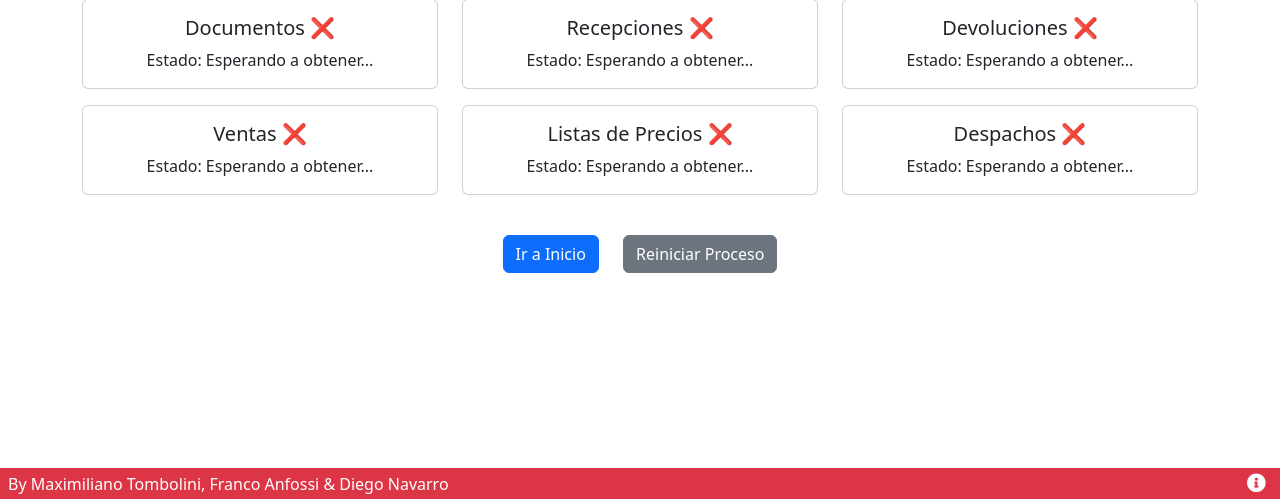
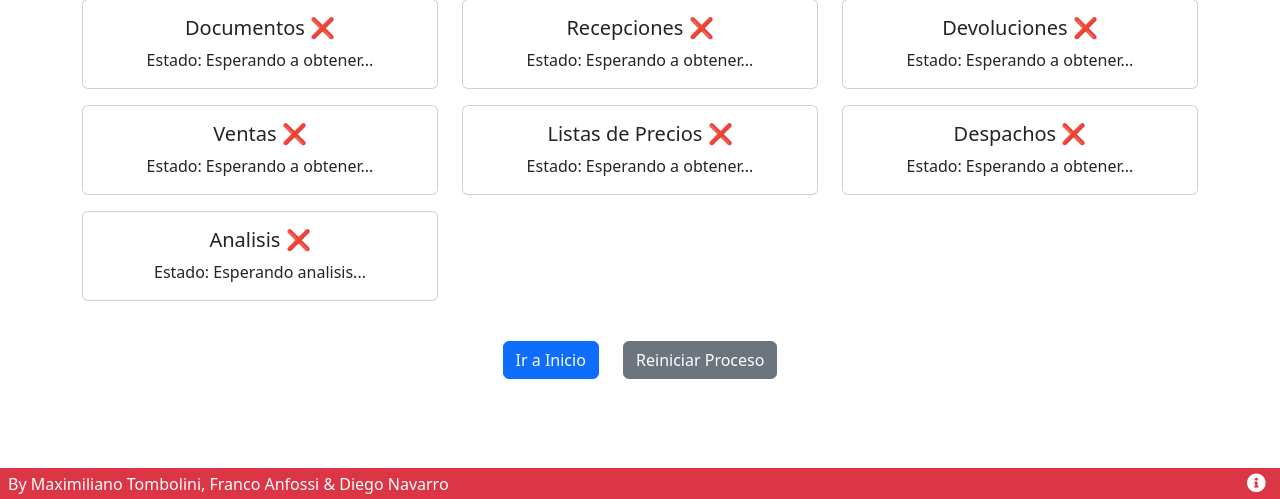
Before and after one commit to mtombolini/ROYAL-MOTO-MANAGER, a Flask app: template templates/api/espera.html in a window 1280 px wide. Shown: the part 301-800 px from the top of the page. Run offline with Flask 3, Linux system fonts and the light colour scheme; the template is opened without the code that fills it, so the values that code supplies are empty; parts of the project's set-up code (start-up, migrations or seed data) failed here and were passed over; some libraries are stand-ins or nearby versions.

Commit message:
add: analisis card to update recommendations

```diff
--- a/templates/api/espera.html
+++ b/templates/api/espera.html
@@ -92,6 +92,14 @@
                 </div>
             </div>
         </div>
+        <div class="col-md-4 mb-3">
+            <div class="card">
+                <div class="card-body">
+                    <h5 class="card-title" id="analisis-listo">Analisis ❌</h5>
+                    <p class="card-text">Estado: <span id="analisis">Esperando analisis...</span></p>
+                </div>
+            </div>
+        </div>
     </div>
 
     <div class="mt-4">
```
